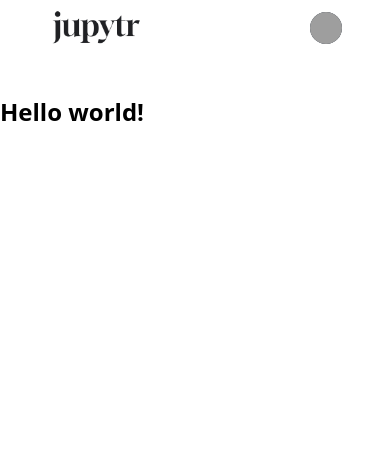
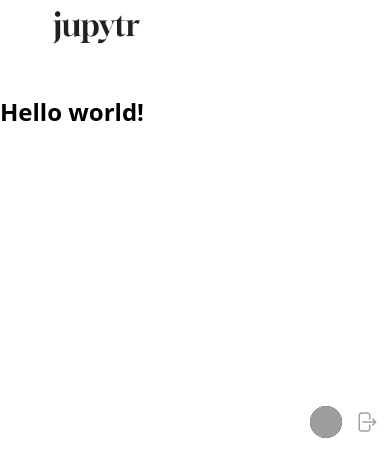
Before and after one commit to iann-mathaiya/jupytr, a Next.js app: page / in a window 390 px wide. Shown: the top 476 px of the page. Built offline with nearby package versions, Linux system fonts and the light colour scheme; grey boxes are pictures that could not be loaded.

Commit message:
sign out

```diff
--- a/app/Nav.tsx
+++ b/app/Nav.tsx
@@ -5,7 +5,10 @@ import { supabase } from "@/lib/supabaseClient"
 
 export default async function Nav() {
 
-    const session = await supabase.auth.getSession()
+    const {data, error} = await supabase.auth.getSession()
+
+    console.log(data.session);
+
 
     return (
         <div className="flex">
@@ -28,8 +31,9 @@ export default async function Nav() {
                 </div>
 
                 <ul className="flex items-center gap-6">
-                    { !session?.data && <Login /> }
-                    { session?.data &&  <Profile /> }
+                    { !data?.session === null && <Login /> || <Profile />  }
+                    {/* { data?.session &&  <Profile /> || "" } */}
+                    {/* {data?.session ? <Profile /> : <Login />} */}
                 </ul>
 
             </nav>
--- a/app/auth/Profile.tsx
+++ b/app/auth/Profile.tsx
@@ -4,7 +4,8 @@ import Link from 'next/link'
 import { Fragment } from 'react'
 import { supabase } from '@/lib/supabaseClient'
 import { Menu, Transition } from '@headlessui/react'
-import Image from 'next/image'
+// import Image from 'next/image'
+import { ArrowRightOnRectangleIcon } from '@heroicons/react/24/outline'
 
 function classNames(...classes: string[]) {
     return classes.filter(Boolean).join(' ')
@@ -28,7 +29,12 @@ console.log(user);
 // type User = { image: string }
 
 export default function Profile() {
+
+
+
     return (
+        <div className='absolute inset-y-0 right-0 flex items-center space-x-2 pr-2 sm:static sm:inset-auto sm:ml-6 sm:pr-0'>
+
             <Menu as="div" className="relative ml-3">
                 <div>
                     <Menu.Button className="flex rounded-full bg-gray-800 text-sm focus:outline-none focus:ring-2 focus:ring-white focus:ring-offset-2 focus:ring-offset-gray-800">
@@ -93,5 +99,15 @@ export default function Profile() {
                     </Menu.Items>
                 </Transition>
             </Menu>
+
+            <button
+                type="button"
+                onClick={() => signOut()}
+                className="rounded-full p-1 text-gray-400 hover:text-red-600"
+            >
+                <span className="sr-only">Sign Out</span>
+                <ArrowRightOnRectangleIcon className="h-6 w-6" aria-hidden="true" />
+            </button>
+        </div>
     )
 }
```
Lines whose indentation alone changed are shown as unchanged.
